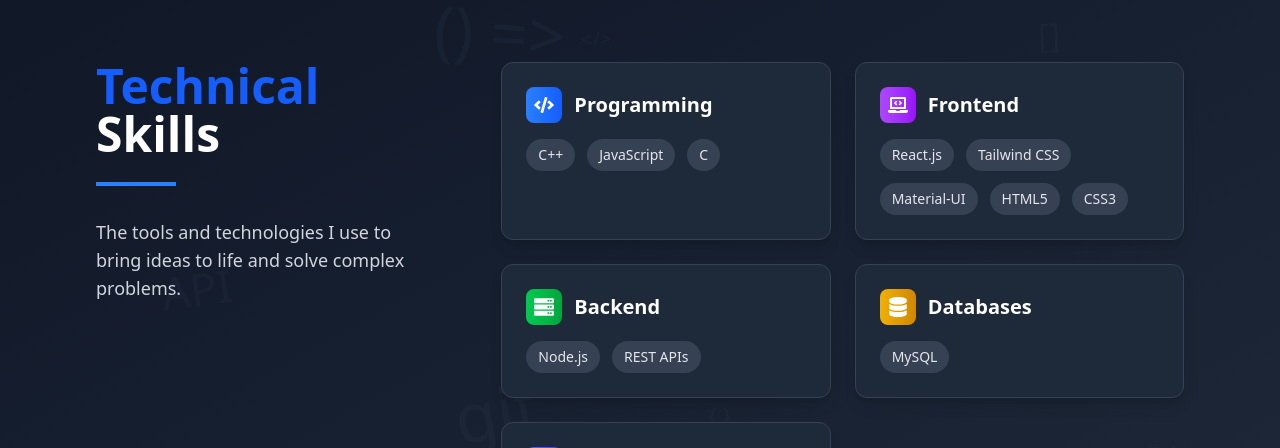
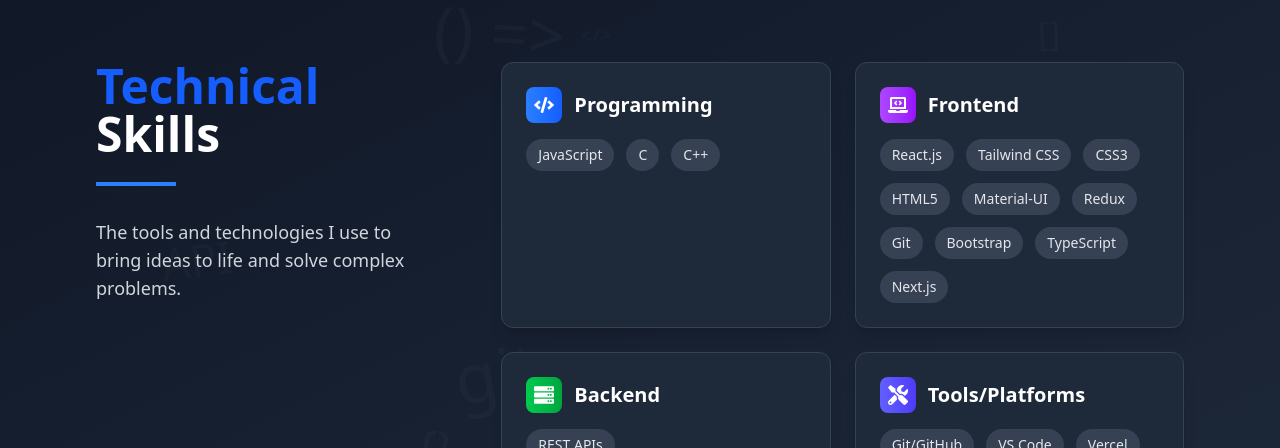
Before and after one commit to tabish-27/Showcase, a React (Vite) app: page / in a window 1280 px wide. Shown: the part 2840-3288 px from the top of the page. Built offline with nearby package versions, Linux system fonts and the light colour scheme.

Commit message:
Skills Update

```diff
--- a/src/Components/Pages/Skills.jsx
+++ b/src/Components/Pages/Skills.jsx
@@ -6,27 +6,27 @@
     {
       title: "Programming",
       icon: <FaCode className="text-xl" />,
-      skills: ["C++", "JavaScript", "C"],
+      skills: ["JavaScript", "C", "C++"],
       color: "from-blue-500 to-blue-600"
     },
     {
       title: "Frontend",
       icon: <FaLaptopCode className="text-xl" />,
-      skills: ["React.js", "Tailwind CSS", "Material-UI", "HTML5", "CSS3"],
+      skills: ["React.js", "Tailwind CSS", "CSS3", "HTML5", "Material-UI", "Redux", "Git", "Bootstrap", "TypeScript", "Next.js"],
       color: "from-purple-500 to-purple-600"
     },
     {
       title: "Backend",
       icon: <FaServer className="text-xl" />,
-      skills: ["Node.js", "REST APIs"],
+      skills: ["REST APIs"],
       color: "from-green-500 to-green-600"
     },
-    {
-      title: "Databases",
-      icon: <FaDatabase className="text-xl" />,
-      skills: ["MySQL"],
-      color: "from-yellow-500 to-yellow-600"
-    },
+    // {
+    //   title: "Databases",
+    //   icon: <FaDatabase className="text-xl" />,
+    //   skills: ["MySQL"],
+    //   color: "from-yellow-500 to-yellow-600"
+    // },
     {
       title: "Tools/Platforms",
       icon: <FaTools className="text-xl" />,
```
